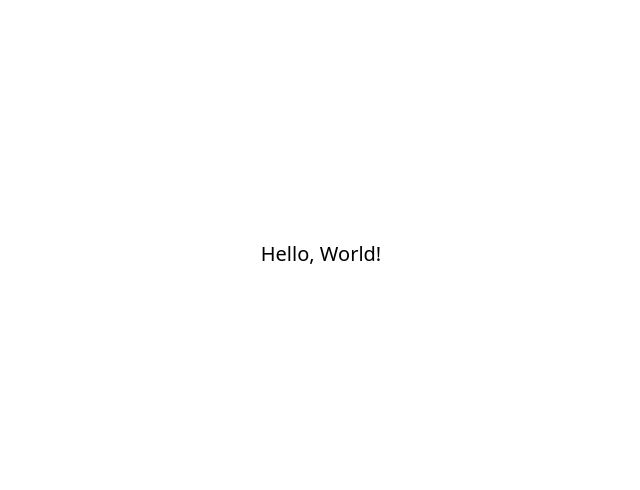
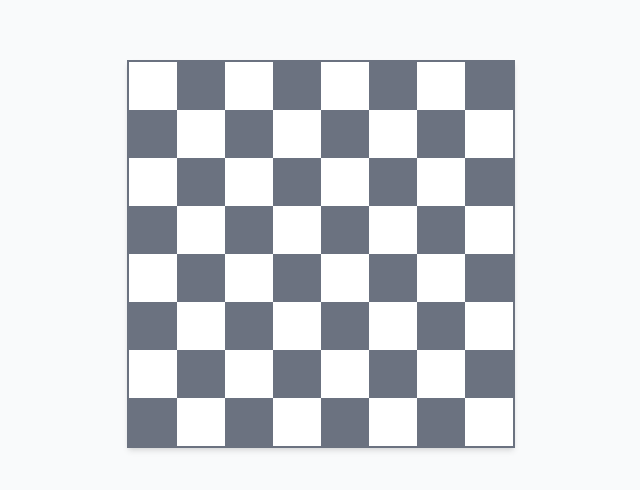
Before and after one commit to jainpranayr/knights, a React (Vite) app: page / in a window 1280 px wide. Shown: the part 146-636 px from the top of the page, without its empty margins (319-959 px from the left). Built offline with nearby package versions, Linux system fonts and the light colour scheme.

Commit message:
✨ add chessboard

```diff
--- a/src/App.tsx
+++ b/src/App.tsx
@@ -1,7 +1,25 @@
+import { classNames } from './utils'
+
 function App() {
 	return (
-		<div className='grid place-content-center h-screen text-xl'>
-			Hello, World!
+		<div className='container mx-auto grid place-content-center h-screen bg-gray-50'>
+			<div className='grid grid-cols-8 grid-rows-8 h-full w-full shadow-md border-2 border-gray-500'>
+				{Array.from({ length: 64 }, (_, index) => {
+					const rowIndex = Math.floor(index / 8)
+					const colIndex = index % 8
+					const isEven = (rowIndex + colIndex) % 2 === 0
+
+					return (
+						<div
+							key={`${rowIndex}-${colIndex}`}
+							className={classNames(
+								isEven ? 'bg-white' : 'bg-gray-500',
+								'w-10 h-10 md:w-12 md:h-12  flex justify-center items-center`'
+							)}
+						/>
+					)
+				})}
+			</div>
 		</div>
 	)
 }
--- /dev/null
+++ b/src/utils.ts
@@ -0,0 +1,3 @@
+export function classNames(...classes: string[]) {
+	return classes.filter(Boolean).join(' ')
+}
```
